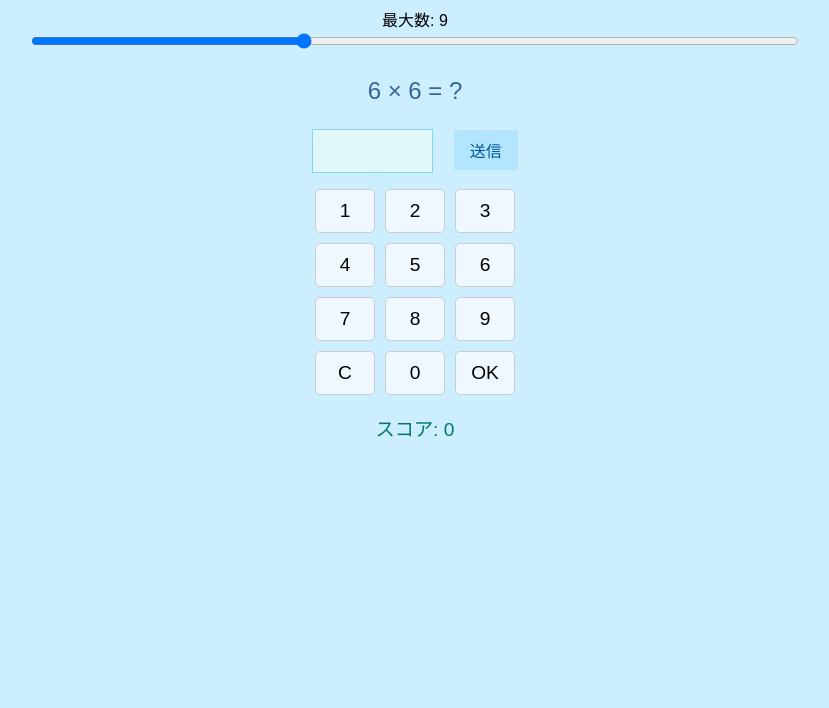
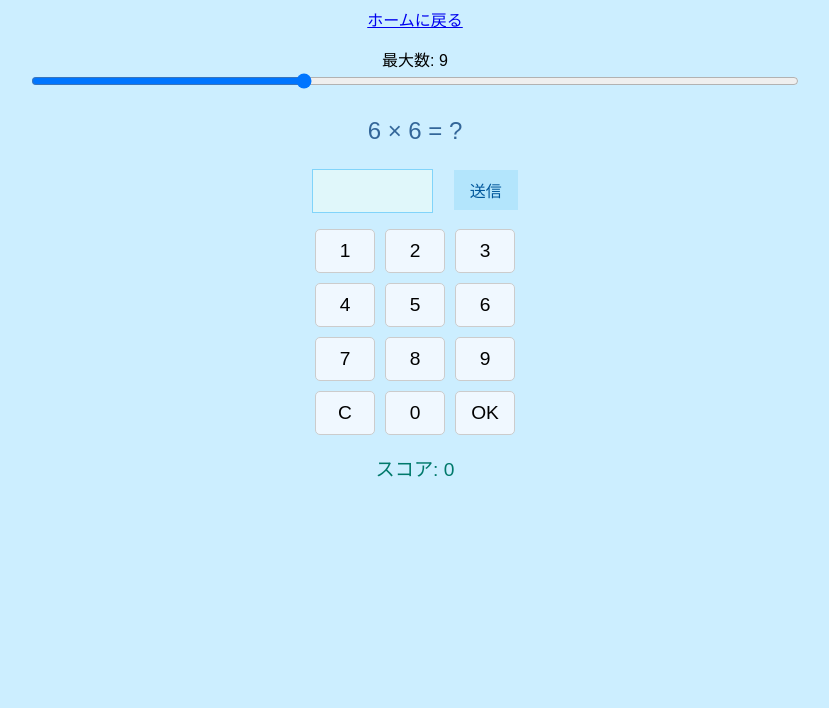
Before and after one commit to daituka/test, a plain HTML site: page game/multiplication/simple2.html in a window 1280 px wide. Shown: the part 92-800 px from the top of the page, without its empty margins (225-1054 px from the left). Drawn offline with Linux system fonts and the light colour scheme.

Commit message:
Add return links to index from game pages

```diff
--- a/game/multiplication/simple2.html
+++ b/game/multiplication/simple2.html
@@ -141,6 +141,7 @@
 </head>
 <body>
   <h1>掛け算チャレンジ2</h1>
+  <p><a href="../../index.html">ホームに戻る</a></p>
   <div id="settings">
     <label for="maxRange">最大数: <span id="maxLabel">9</span></label><br>
     <input type="range" id="maxRange" min="3" max="20" value="9" oninput="updateMaxLabel()">
```
Also changed, not shown: game/multiplication/simple.html (+1 -0 lines), game/tetris/index.html (+1 -0 lines), simple15.html (+1 -0 lines).
